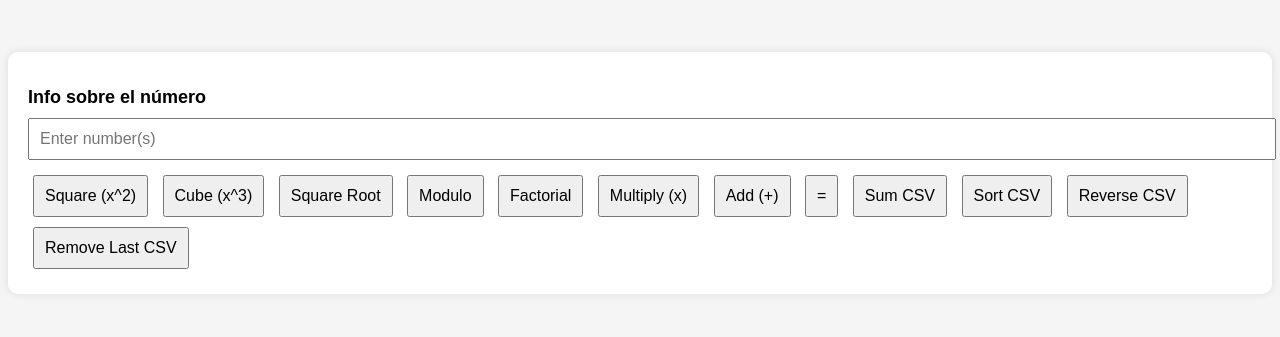
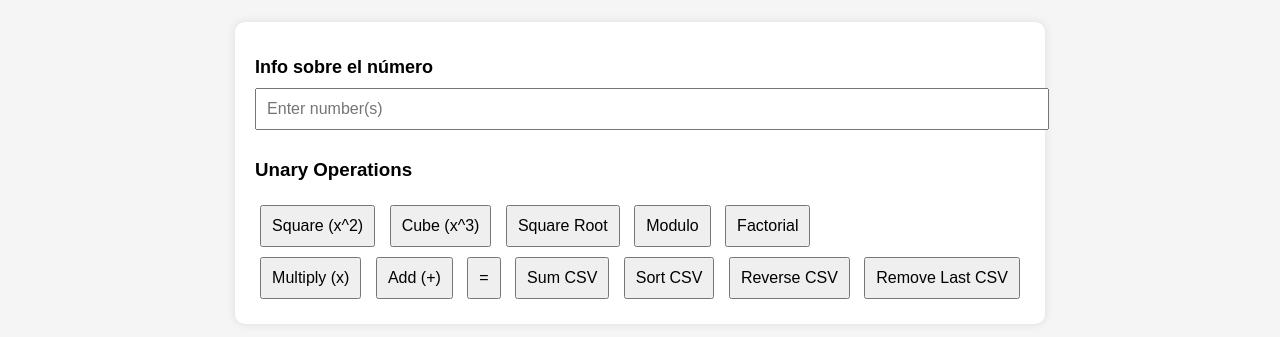
Before and after one commit to CristinaRinconLendinez/calculator, a plain HTML site: page index.html in a window 1280 px wide. Shown: the part 235-572 px from the top of the page. Drawn offline with Linux system fonts and the light colour scheme.

Commit message:
unary test

```diff
--- a/index.html
+++ b/index.html
@@ -13,11 +13,15 @@
     <input type="text" id="input" placeholder="Enter number(s)" />
 
     <!-- Unary operations -->
-    <button onclick="square()">Square (x^2)</button>
-    <button onclick="cube()">Cube (x^3)</button>
-    <button onclick="sqrt()">Square Root</button>
-    <button id="modulo" onclick="mod()">Modulo</button>
-    <button id="factorial" onclick="fact()">Factorial</button>
+    <div class="unary-operations">
+      <h3>Unary Operations</h3>
+      <button onclick="square()">Square (x^2)</button>
+      <button onclick="cube()">Cube (x^3)</button>
+      <button onclick="sqrt()">Square Root</button>
+      <button id="modulo" onclick="mod()">Modulo</button>
+      <button id="factorial" onclick="fact()">Factorial</button>
+    </div>
+
 
     <!-- Binary operations -->
     <button id="multiplication" onclick="setOperation('multiply')">Multiply (x)</button>
```
